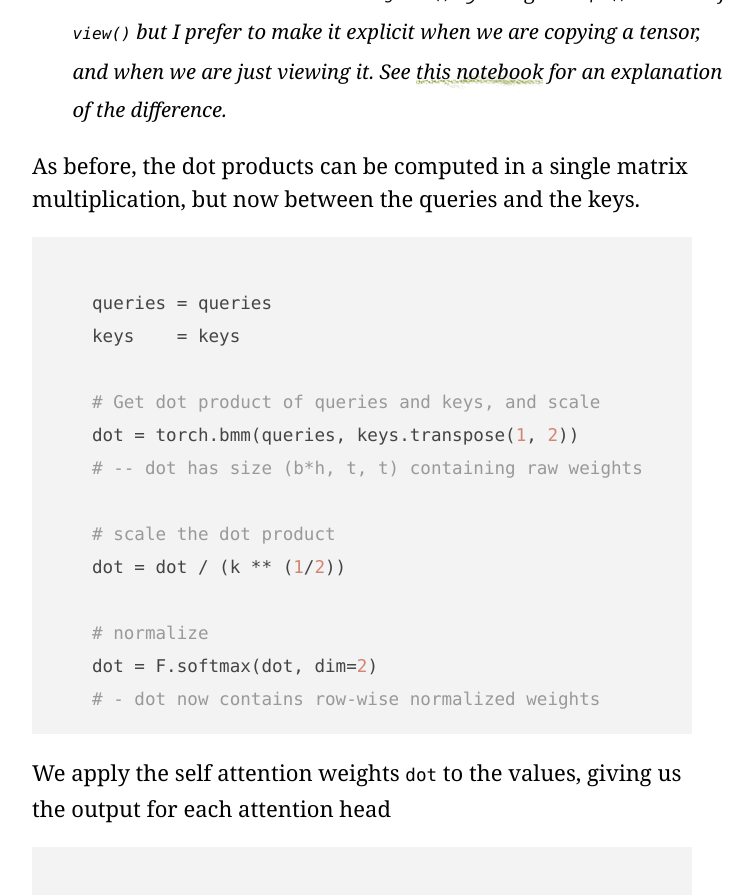
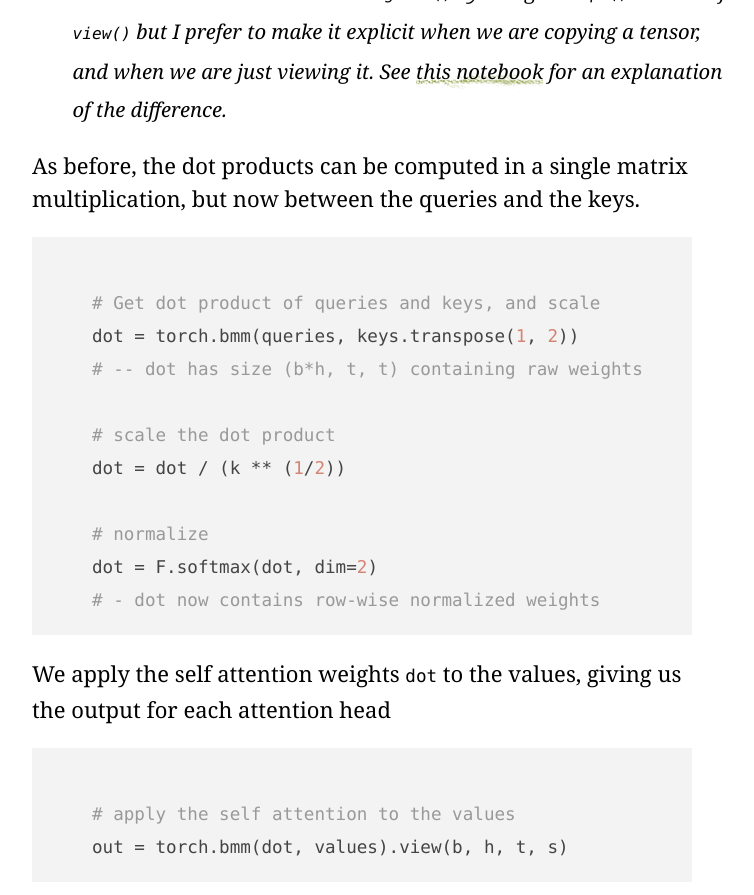
Before and after one commit to pbloem/peterbloem.nl, a Jekyll site: the page built from blog/transformers.md, in a window 1280 px wide and 900 px high, scrolled down 17943 px. Shown: the top 895 px of the window, without its empty margins (278-1032 px from the left). Built offline with Jekyll 4.4.1, drawn with Linux system fonts in a browser that asks for light colours; nearby versions of some CDN libraries; some web fonts are replaced; our own code applies the rules of GitHub Pages for plain Markdown files; formulas are drawn with MathJax 3.

Commit message:
Update transformers.md
Remove leftover lines after last update.

```diff
--- a/blog/transformers.md
+++ b/blog/transformers.md
@@ -315,9 +315,6 @@ Since the head and batch dimension are not next to each other, we need to transp
 As before, the dot products can be computed in a single matrix multiplication, but now between the queries and the keys.
 
 <pre><code class="python">
-    queries = queries
-    keys    = keys
-
     # Get dot product of queries and keys, and scale
     dot = torch.bmm(queries, keys.transpose(1, 2))
     # -- dot has size (b*h, t, t) containing raw weights
```
